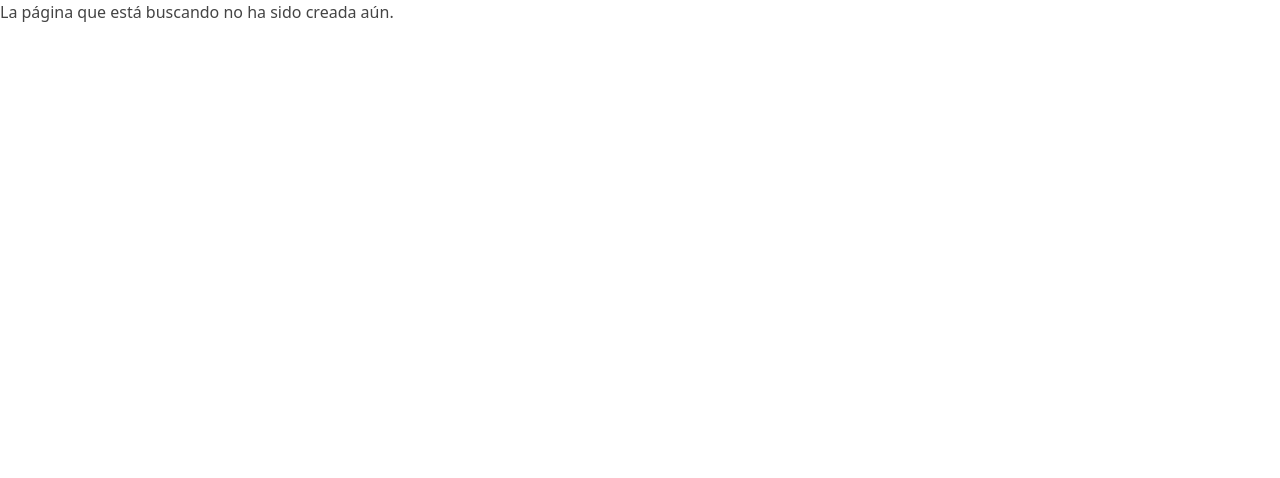
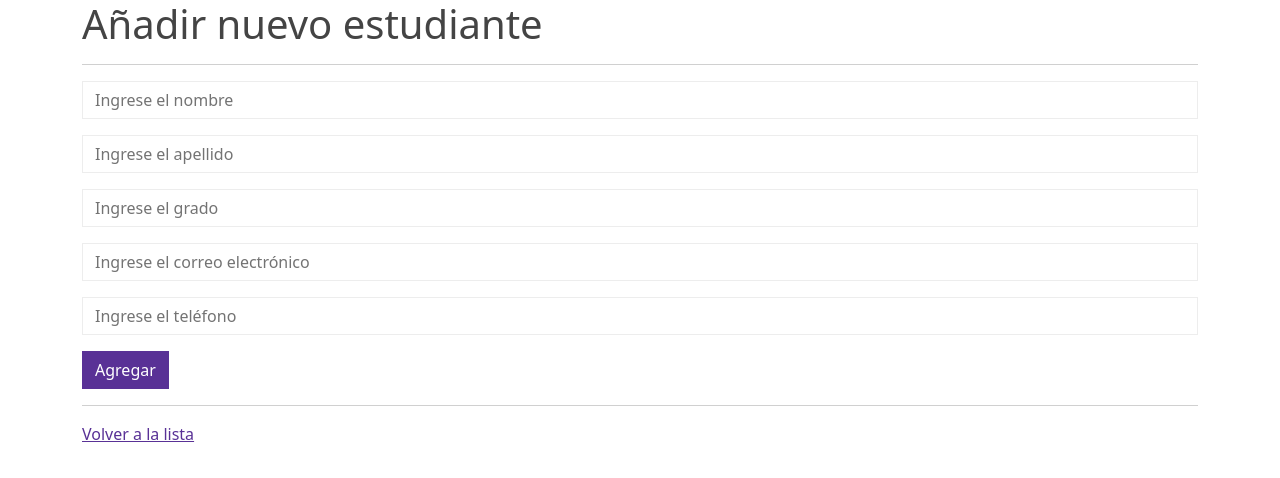
Before and after one commit to CatalinaAlvarez/studentApp, a React (Create React App) app in the folder frontend/: page /agregar in a window 1280 px wide. Shown: the top 478 px of the page. Built offline with nearby package versions, Linux system fonts and the light colour scheme.

Commit message:
Se añade la función guardar Estudiante para agregar un nuevo estudiante a la lista

```diff
--- a/frontend/src/App.js
+++ b/frontend/src/App.js
@@ -2,6 +2,7 @@ import React from "react";
 import { BrowserRouter, Switch, Route } from "react-router-dom";
 import StudentList from "./components/StudentList";
 import  NotFound from "./components/NotFound";
+import AddStudent from "./components/AddStudent";
 
 
 function App(){
@@ -11,6 +12,7 @@ function App(){
       <div>
         <Switch>
           <Route exact path="/" component={StudentList}/>
+          <Route path="/agregar" component={AddStudent}/>
           <Route path="*" component={NotFound}/>
         </Switch>
       </div>
--- /dev/null
+++ b/frontend/src/components/AddStudent.jsx
@@ -0,0 +1,88 @@
+import React, { useState } from "react";
+import { useHistory } from "react-router";
+import StudentService from "../services/StudentService";
+import { Link } from 'react-router-dom';
+
+const AddStudent = () => {
+
+    const [name, setName] = useState("");
+    const [lastName, setLastName] = useState("");
+    const [level, setLevel] = useState("");
+    const [email, setEmail] = useState("");
+    const [phone, setPhone] = useState("");
+    const history = useHistory();
+
+    const saveStudent = (e) =>{
+        e.preventDefault();
+
+        const student = {name, lastName, level, email, phone}
+        StudentService.create(student)
+        .then(response =>{
+            console.log("Estudiante añadido correctamente", response.data);
+            history.push("/");
+        }).catch(error =>{
+            console.log("Ha ocurrido un error al agregar", error);
+        });
+    }
+
+
+
+    return (
+        <div className="container">
+            <h1>Añadir nuevo estudiante</h1>
+            <hr/>
+            <form>
+                <div className="form-group">
+                    <input
+                    type="text"
+                    className="form-control col-4 mb-3"
+                    id="name"
+                    value={name}
+                    onChange={(e) => setName(e.target.value)}
+                    placeholder="Ingrese el nombre"
+                    />
+                    <input
+                    type="text"
+                    className="form-control col-4 mb-3"
+                    id="lasName"
+                    value={lastName}
+                    onChange={(e) => setLastName(e.target.value)}
+                    placeholder="Ingrese el apellido"
+                    />
+                    <input
+                    type="text"
+                    className="form-control col-4 mb-3"
+                    id="level"
+                    value={level}
+                    onChange={(e) => setLevel(e.target.value)}
+                    placeholder="Ingrese el grado"
+                    />
+                    <input
+                    type="text"
+                    className="form-control col-4 mb-3"
+                    id="email"
+                    value={email}
+                    onChange={(e) => setEmail(e.target.value)}
+                    placeholder="Ingrese el correo electrónico"
+                    />
+                    <input
+                    type="text"
+                    className="form-control col-4 mb-3"
+                    id="phone"
+                    value={phone}
+                    onChange={(e) => setPhone(e.target.value)}
+                    placeholder="Ingrese el teléfono"
+                    />
+                </div>
+                <div>
+                    <button className="btn btn-primary" onClick={(e) =>saveStudent(e)}>Agregar</button>
+                </div>
+            </form>
+            <hr/>
+            <Link to="/">Volver a la lista</Link>
+        </div>
+
+     );
+}
+
+export default AddStudent;
--- a/frontend/src/components/StudentList.jsx
+++ b/frontend/src/components/StudentList.jsx
@@ -1,6 +1,7 @@
 import React, { useState,useEffect } from 'react';
 import "bootswatch/dist/pulse/bootstrap.min.css";
 import StudentService from '../services/StudentService';
+import { Link } from 'react-router-dom';
 
 
 function StudentList (){
@@ -21,8 +22,9 @@ function StudentList (){
   return (
     <div className="container">
       <h1>App Students</h1>
+      <hr/>
       <div>
-        <hr/>
+        <Link to="/agregar" className="btn btn-primary mb-2">Agregar estudiante</Link>
         <table className= "table table-bordered table-striped">
         <thead className ="thead-dark">
             <tr>
@@ -32,6 +34,7 @@ function StudentList (){
               <td>Grado</td>
               <td>Correo</td>
               <td>Teléfono</td>
+              <td>Funciones</td>
             </tr>
           </thead>
           <tbody>
--- a/frontend/src/services/StudentService.jsx
+++ b/frontend/src/services/StudentService.jsx
@@ -4,4 +4,8 @@ const getAll = () => {
     return httpClient.get('/students');
 }
 
-export default {getAll};
+const create = (data) => {
+    return httpClient.post("/students", data);
+}
+
+export default {getAll, create};
```
